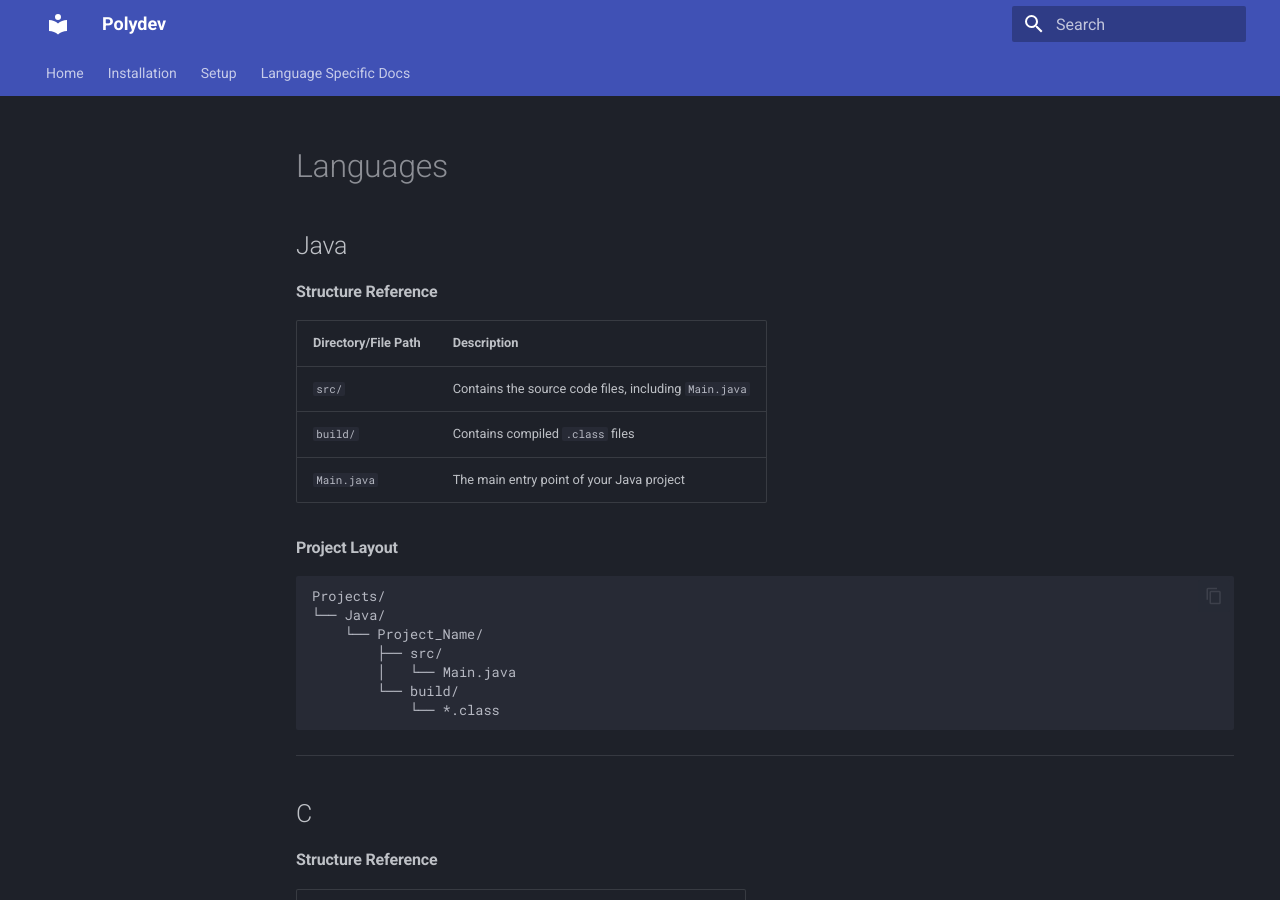
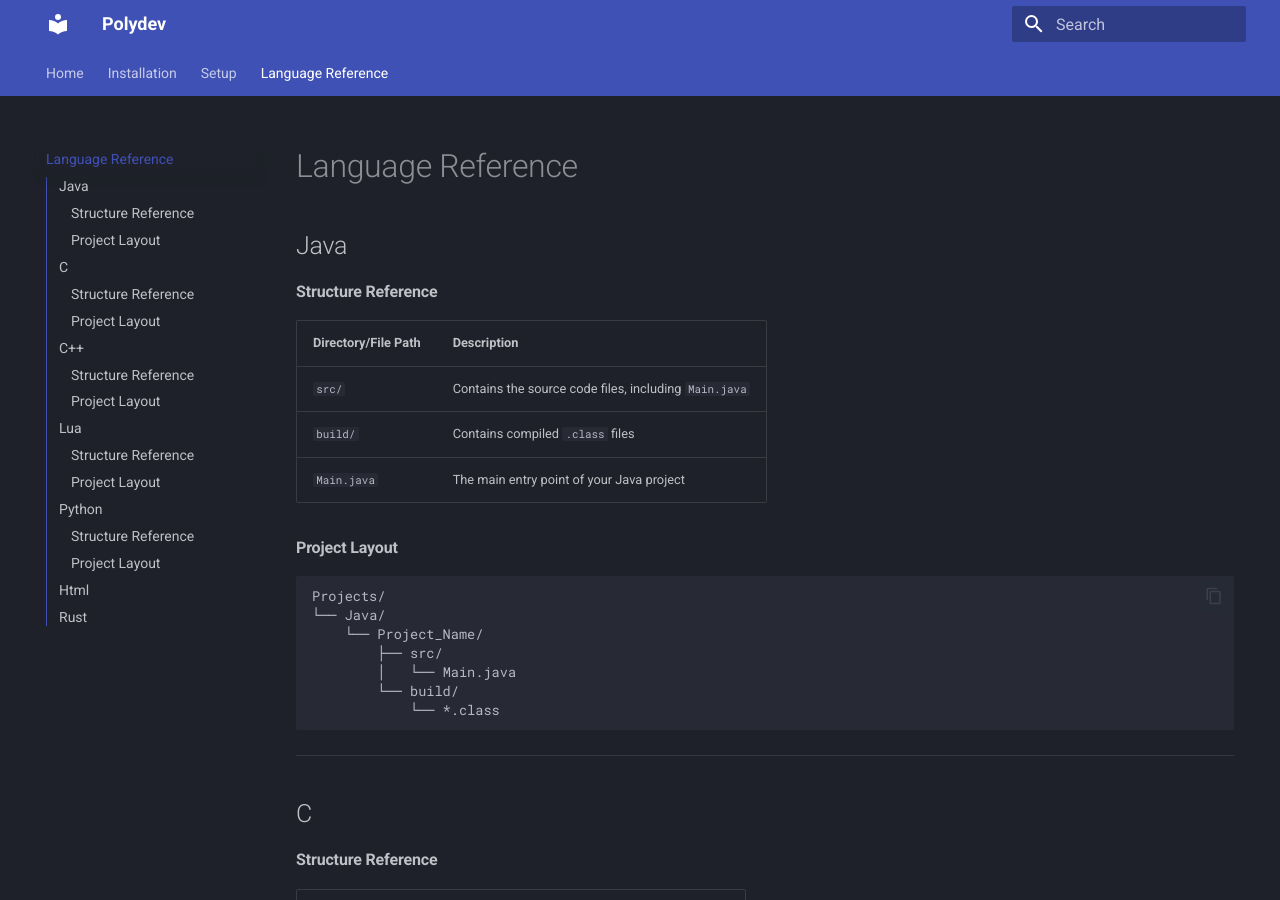
Before and after one commit to DarthMooMancer/Polydev, an MkDocs documentation site: the page built from docs/languages.md, in a window 1280 px wide and 900 px high. Built offline with MkDocs 1.6.1 and Material for MkDocs 9.7.7, drawn with Linux system fonts in a browser that asks for light colours.

Commit message:
fix(docs): forgot to push mkdocs.yml

```diff
--- a/mkdocs.yml
+++ b/mkdocs.yml
@@ -3,14 +3,15 @@
   - Home: index.md
   - Installation: installation.md
   - Setup: setup.md
-  - Language Specific Docs:
-    - Java: languages/java.md
-    - C: languages/c.md
-    - Cpp: languages/cpp.md
-    - Lua: languages/lua.md
-    - Python: languages/python.md
-    - Rust: languages/rust.md
-    - Html: languages/html.md
+  - Language Reference: languages.md
+  # - Language Specific Docs:
+  #   - Java: languages/java.md
+  #   - C: languages/c.md
+  #   - Cpp: languages/cpp.md
+  #   - Lua: languages/lua.md
+  #   - Python: languages/python.md
+  #   - Rust: languages/rust.md
+  #   - Html: languages/html.md
 theme:
   name: material
   features:
```
